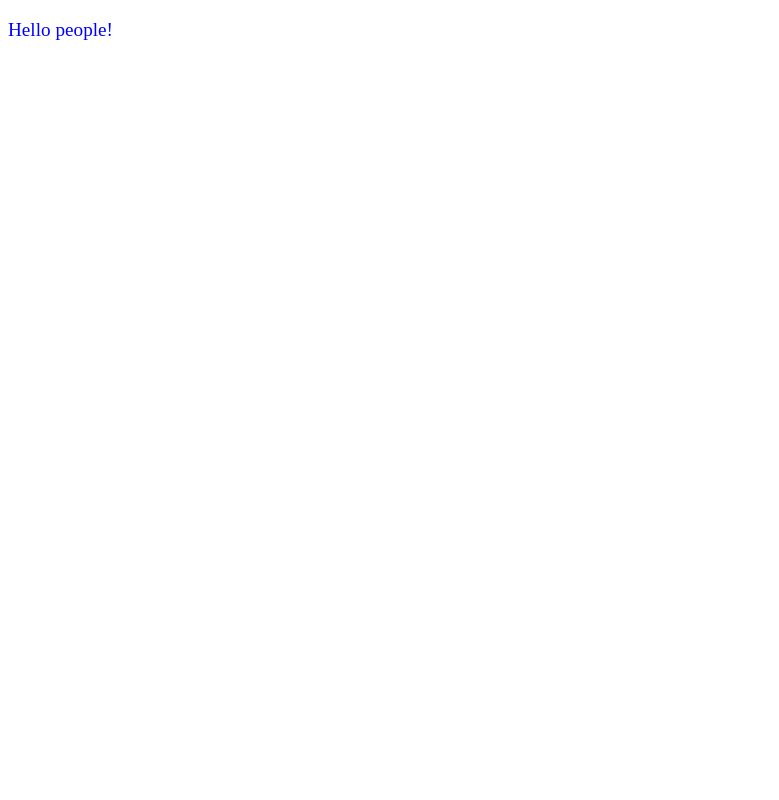
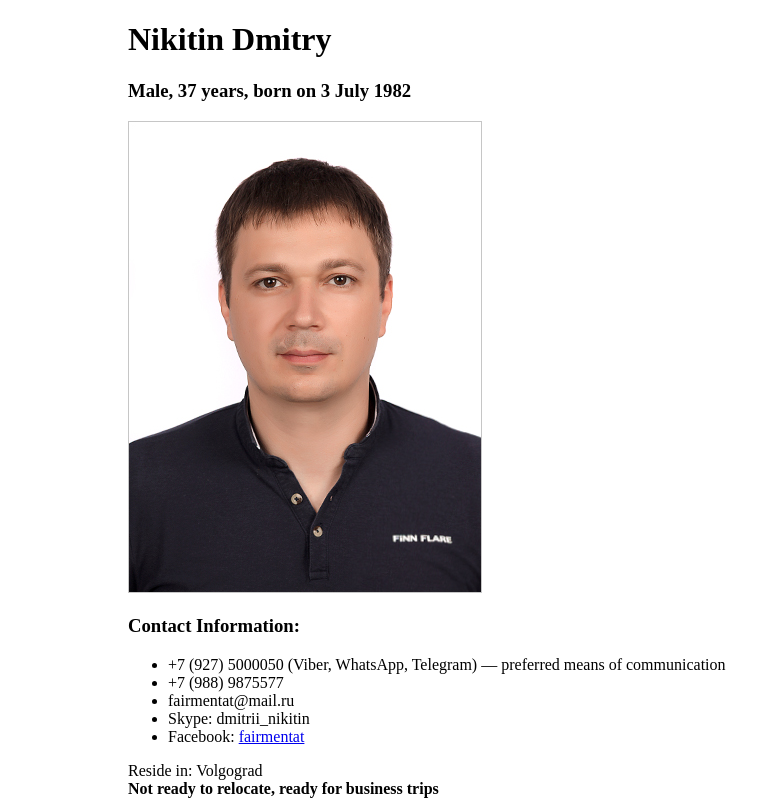
Before and after one commit to fairmentat/rsschool-cv, a plain HTML site: page index.html in a window 1280 px wide. Shown: the whole page, without its empty margins (0-779 px from the left). Drawn offline with Linux system fonts and the light colour scheme.

Commit message:
init: start task

```diff
--- a/index.css
+++ b/index.css
@@ -1,6 +1,14 @@
-.test {
-color: blue;
-font-size: larger;
+.FirstRequest {
+
+max-width: 1024px;
+margin: 0 auto;
+padding: 0 10px;
 
 
 }
+
+.list {
+
+text-align: left;
+
+}
--- a/index.html
+++ b/index.html
@@ -4,9 +4,30 @@
     <meta charset="UTF-8">
     <meta name="viewport" content="width=device-width, initial-scale=1.0">
     <link rel="stylesheet" href="./index.css">
-    <title>Document</title>
+    <title>rsschool-cv-html</title>
 </head>
-<body class="test">
-    <p>Hello people!</p>
+<body class="FirstRequest">
+<h1>Nikitin Dmitry</h1>
+<h3>Male, 37 years, born on 3 July 1982</h3>
+<img src="images/ya.png" alt="my photo" width="354" height="472">
+<h3>Contact Information:</h3>
+<ul class="list">
+    <li>+7 (927) 5000050 (Viber, WhatsApp, Telegram) — preferred means of communication
+    </li>
+    <li>+7 (988) 9875577</li>
+
+    <li>fairmentat@mail.ru</li>
+
+    <li>Skype: dmitrii_nikitin</li>
+
+    <li>Facebook: <a href="https://www.facebook.com/fairmentat">fairmentat</a></li></ul>
+
+    Reside in: Volgograd<br>
+
+    <b>Not ready to relocate, ready for business trips</b>
+
+
+
+
 </body>
 </html>
```
